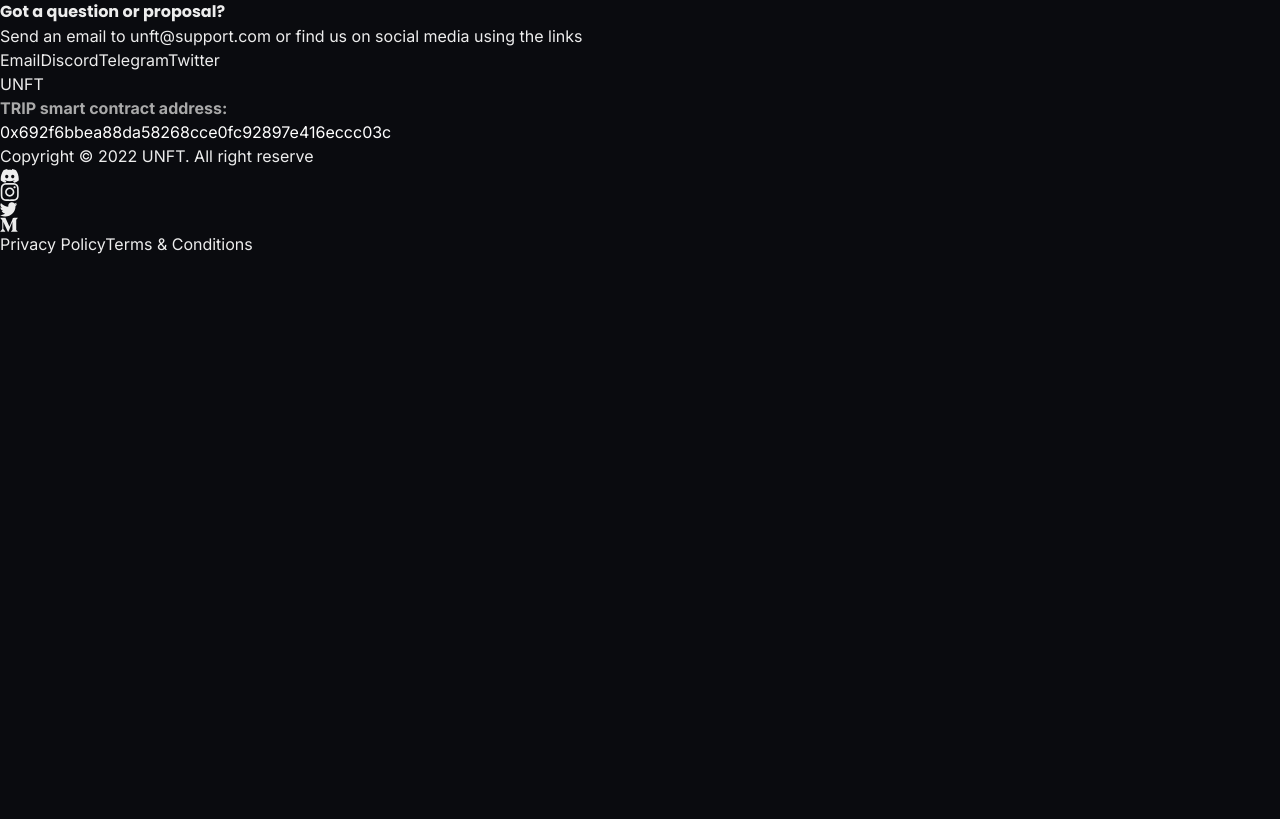
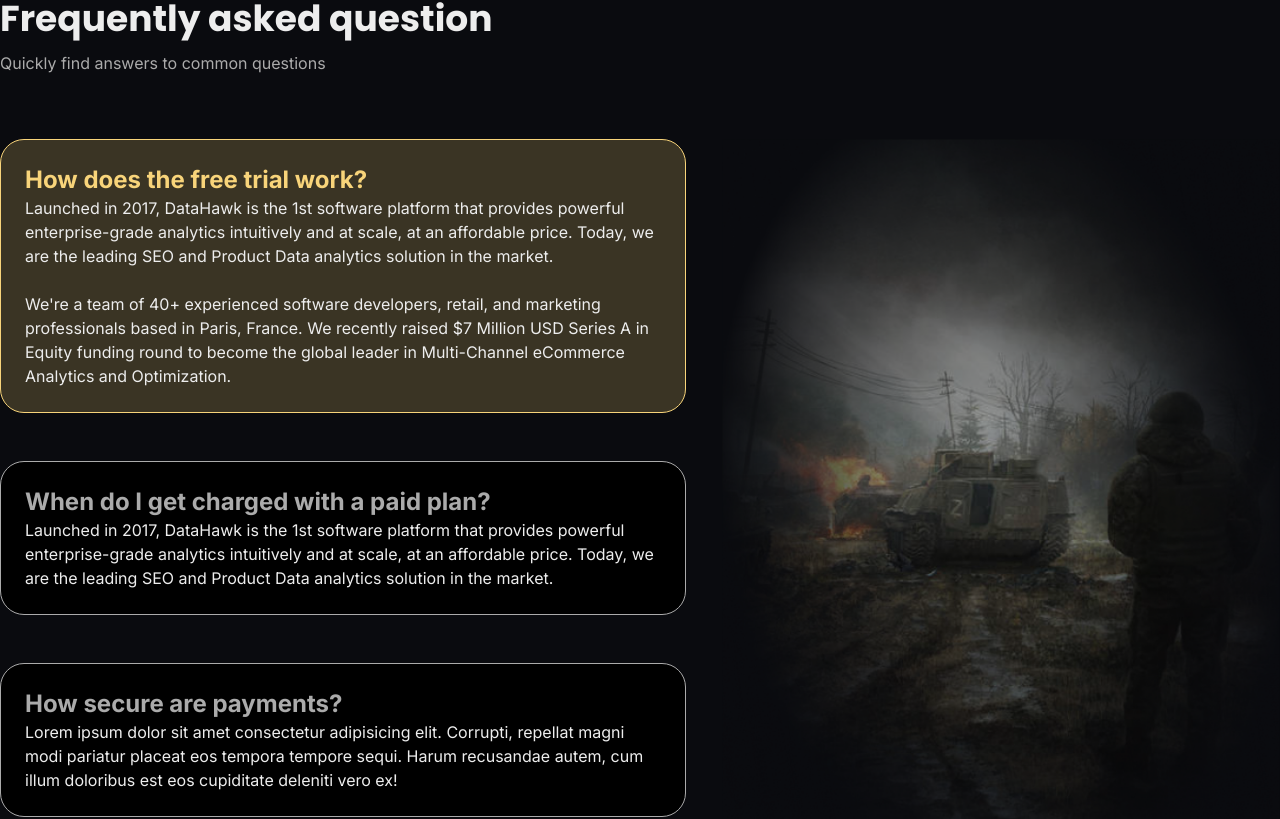
Before and after one commit to kotovfreeua/unft-demo, a Next.js app: page / in a window 1280 px wide. Shown: the part 9094-9913 px from the top of the page. Before the commit the page ends 9350 px from the top, so only its background shows below. Built offline with nearby package versions, Linux system fonts and the light colour scheme.

Commit message:
⚛️ FAQ section added

```diff
--- /dev/null
+++ b/src/components/Accordion/AccordionItem/index.tsx
@@ -0,0 +1,35 @@
+import { useState } from "react";
+import { Question } from "types";
+
+export const AccordionItem: React.FC<Question & { opened?: boolean }> = ({
+  question,
+  answer,
+  opened,
+}) => {
+  const [open, setOpen] = useState(opened);
+
+  const toggleOpen = () => setOpen((state) => !state);
+
+  return (
+    <div
+      className={`rounded-3xl cursor-pointer group border transition ease-in-out duration-200 overflow-hidden p-6 ${
+        open ? "bg-[#F8D47A]/20 border-[#F8D47A]" : "bg-black border-[#ABABAB]"
+      }`}
+      onClick={toggleOpen}
+    >
+      <div className='flex justify-between items-center'>
+        <span
+          className={`flex items-center text-2xl font-bold ${
+            open ? "text-[#F8D47A]" : "text-[#ABABAB]"
+          }`}
+        >
+          {question}
+        </span>
+
+        <div id='accordion-toggler' className={open ? "open" : ""}></div>
+      </div>
+
+      <p className={`answer  ${open ? "open" : ""}`}>{answer}</p>
+    </div>
+  );
+};
--- /dev/null
+++ b/src/components/Accordion/index.tsx
@@ -0,0 +1,14 @@
+import { Question } from "types";
+import { AccordionItem } from "./AccordionItem";
+
+type Props = {
+  questions: Question[];
+};
+
+export const Accordion: React.FC<Props> = ({ questions }) => (
+  <>
+    {questions.map((question, i) => (
+      <AccordionItem key={i} {...question} opened={i === 0} />
+    ))}
+  </>
+);
--- /dev/null
+++ b/src/data/questions.tsx
@@ -0,0 +1,41 @@
+import { Question } from "types";
+
+export const questions: Question[] = [
+  {
+    question: "How does the free trial work?",
+    answer: (
+      <>
+        Launched in 2017, DataHawk is the 1st software platform that provides
+        powerful enterprise-grade analytics intuitively and at scale, at an
+        affordable price. Today, we are the leading SEO and Product Data
+        analytics solution in the market.
+        <br />
+        <br />
+        We&apos;re a team of 40+ experienced software developers, retail, and
+        marketing professionals based in Paris, France. We recently raised $7
+        Million USD Series A in Equity funding round to become the global leader
+        in Multi-Channel eCommerce Analytics and Optimization.
+      </>
+    ),
+  },
+  {
+    question: "When do I get charged with a paid plan?",
+    answer:
+      "Launched in 2017, DataHawk is the 1st software platform that provides powerful enterprise-grade analytics intuitively and at scale, at an affordable price. Today, we are the leading SEO and Product Data analytics solution in the market.",
+  },
+  {
+    question: "How secure are payments?",
+    answer:
+      "Lorem ipsum dolor sit amet consectetur adipisicing elit. Corrupti, repellat magni modi pariatur placeat eos tempora tempore sequi. Harum recusandae autem, cum illum doloribus est eos cupiditate deleniti vero ex!",
+  },
+  {
+    question: "What payment methods are available?",
+    answer:
+      "Lorem ipsum dolor sit amet consectetur adipisicing elit. Corrupti, repellat magni modi pariatur placeat eos tempora tempore sequi. Harum recusandae autem, cum illum doloribus est eos cupiditate deleniti vero ex!",
+  },
+  {
+    question: "Do you have a yearly plan with a discount?",
+    answer:
+      "Lorem ipsum dolor sit amet consectetur adipisicing elit. Corrupti, repellat magni modi pariatur placeat eos tempora tempore sequi. Harum recusandae autem, cum illum doloribus est eos cupiditate deleniti vero ex!",
+  },
+];
--- a/src/pages/index.tsx
+++ b/src/pages/index.tsx
@@ -9,6 +9,7 @@ import { Hero } from "@/sections/Hero";
 import { Roadmap } from "@/sections/Roadmap";
 import { Showcase } from "@/sections/Showcase";
 import { Team } from "@/sections/Team";
+import { FAQ } from "@/sections/FAQ";
 
 const Home: NextPage = () => (
   <Layout>
@@ -19,6 +20,7 @@ const Home: NextPage = () => (
     <Showcase />
     <Distribution />
     <Team />
+    <FAQ />
   </Layout>
 );
 
--- /dev/null
+++ b/src/sections/FAQ/index.tsx
@@ -0,0 +1,22 @@
+import Image from "next/image";
+import { Accordion } from "@/components/Accordion";
+import { questions } from "@/data/questions";
+
+export const FAQ: React.FC = () => (
+  <section className='mx-auto my-40 max-w-7xl'>
+    <h4 className='font-bold text-4xl mb-3'>Frequently asked question</h4>
+    <p className='text-base text-[#ABABAB] font-normal mb-16'>
+      Quickly find answers to common questions
+    </p>
+
+    <div className='flex'>
+      <div className='w-[747px] space-y-12 mr-9'>
+        <Accordion questions={questions} />
+      </div>
+
+      <div>
+        <Image src='/img/FAQ.png' alt='faq' width={607} height={778} />
+      </div>
+    </div>
+  </section>
+);
```
